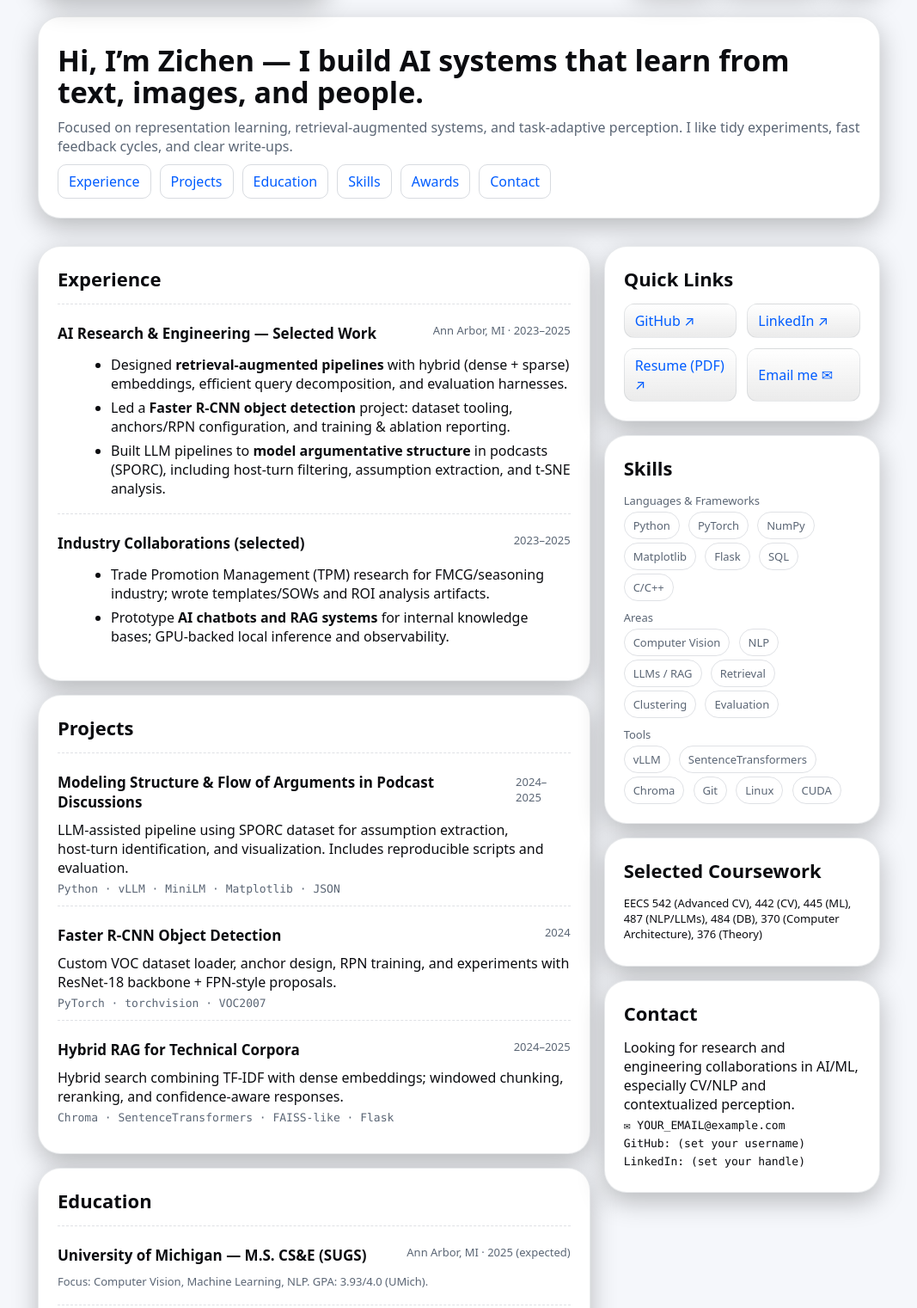
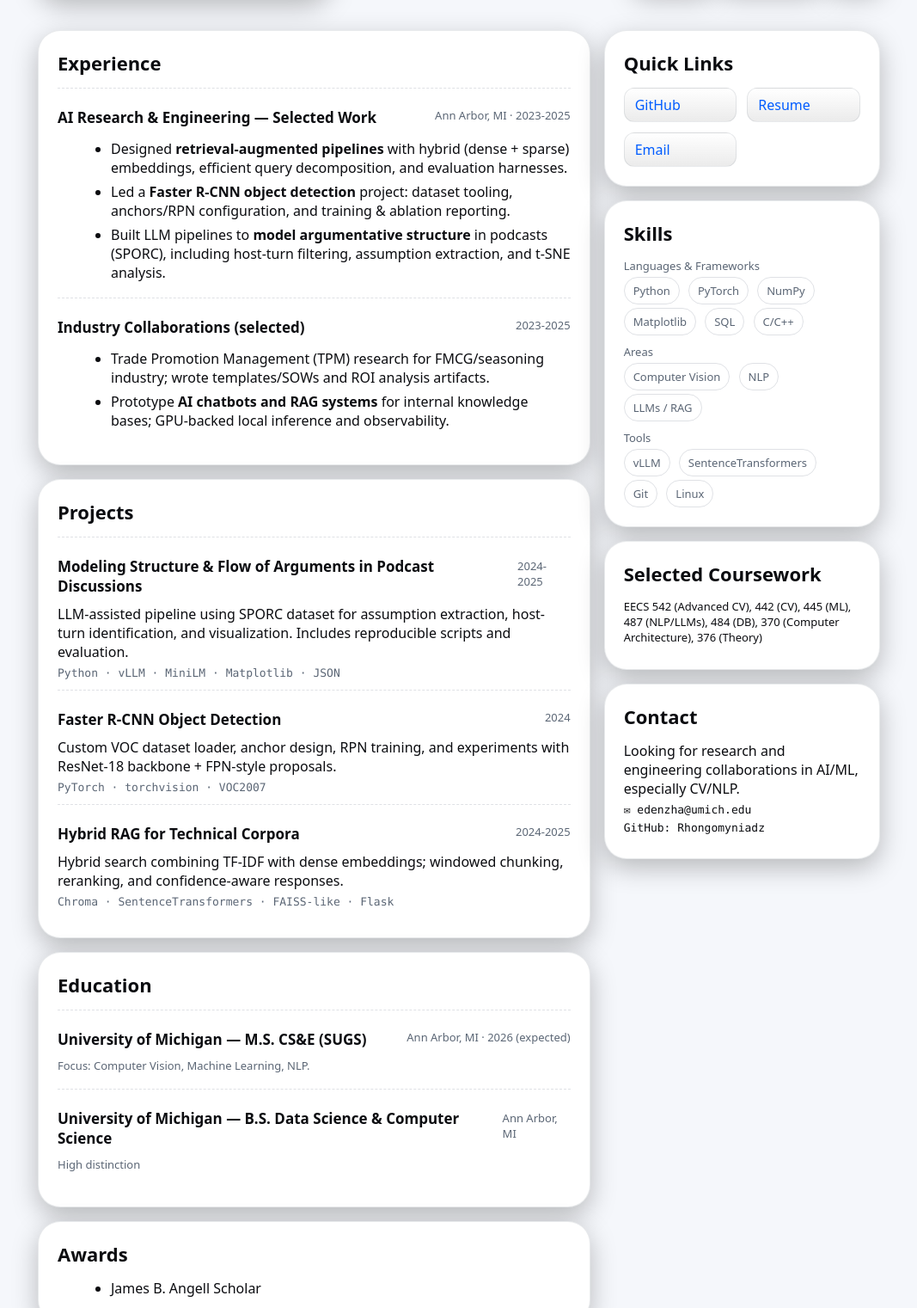
Before and after one commit to Rhongomyniadz/Rhongomyniadz.github.io, a plain HTML site: page index.html in a window 1280 px wide. Shown: the part 99-1620 px from the top of the page at 86% size, without its empty margins (106-1173 px from the left). Drawn offline with Linux system fonts and the light colour scheme.

Commit message:
fill in the information

```diff
--- a/index.html
+++ b/index.html
@@ -96,19 +96,6 @@
       </div>
     </header>
 
-    <div class="card">
-      <h1>Hi, I’m Zichen — I build AI systems that learn from text, images, and people.</h1>
-      <p class="muted">Focused on representation learning, retrieval-augmented systems, and task‑adaptive perception. I like tidy experiments, fast feedback cycles, and clear write‑ups.</p>
-      <nav>
-        <a href="#experience">Experience</a>
-        <a href="#projects">Projects</a>
-        <a href="#education">Education</a>
-        <a href="#skills">Skills</a>
-        <a href="#awards">Awards</a>
-        <a href="#contact">Contact</a>
-      </nav>
-    </div>
-
     <div class="grid">
       <!-- Main column -->
       <main>
@@ -117,22 +104,22 @@
           <div class="item">
             <div class="row">
               <h3>AI Research & Engineering — Selected Work</h3>
-              <span class="muted small">Ann Arbor, MI · 2023–2025</span>
+              <span class="muted small">Ann Arbor, MI · 2023-2025</span>
             </div>
             <ul>
-              <li>Designed <strong>retrieval‑augmented pipelines</strong> with hybrid (dense + sparse) embeddings, efficient query decomposition, and evaluation harnesses.</li>
-              <li>Led a <strong>Faster R‑CNN object detection</strong> project: dataset tooling, anchors/RPN configuration, and training & ablation reporting.</li>
-              <li>Built LLM pipelines to <strong>model argumentative structure</strong> in podcasts (SPORC), including host‑turn filtering, assumption extraction, and t‑SNE analysis.</li>
+              <li>Designed <strong>retrieval-augmented pipelines</strong> with hybrid (dense + sparse) embeddings, efficient query decomposition, and evaluation harnesses.</li>
+              <li>Led a <strong>Faster R-CNN object detection</strong> project: dataset tooling, anchors/RPN configuration, and training & ablation reporting.</li>
+              <li>Built LLM pipelines to <strong>model argumentative structure</strong> in podcasts (SPORC), including host-turn filtering, assumption extraction, and t-SNE analysis.</li>
             </ul>
           </div>
           <div class="item">
             <div class="row">
               <h3>Industry Collaborations (selected)</h3>
-              <span class="muted small">2023–2025</span>
+              <span class="muted small">2023-2025</span>
             </div>
             <ul>
               <li>Trade Promotion Management (TPM) research for FMCG/seasoning industry; wrote templates/SOWs and ROI analysis artifacts.</li>
-              <li>Prototype <strong>AI chatbots and RAG systems</strong> for internal knowledge bases; GPU‑backed local inference and observability.</li>
+              <li>Prototype <strong>AI chatbots and RAG systems</strong> for internal knowledge bases; GPU-backed local inference and observability.</li>
             </ul>
           </div>
         </section>
@@ -142,26 +129,26 @@
           <div class="item">
             <div class="row">
               <h3>Modeling Structure & Flow of Arguments in Podcast Discussions</h3>
-              <span class="muted small">2024–2025</span>
+              <span class="muted small">2024-2025</span>
             </div>
-            <p>LLM‑assisted pipeline using SPORC dataset for assumption extraction, host‑turn identification, and visualization. Includes reproducible scripts and evaluation.</p>
+            <p>LLM-assisted pipeline using SPORC dataset for assumption extraction, host-turn identification, and visualization. Includes reproducible scripts and evaluation.</p>
             <div class="muted small mono">Python · vLLM · MiniLM · Matplotlib · JSON</div>
           </div>
           <div class="item">
             <div class="row">
-              <h3>Faster R‑CNN Object Detection</h3>
+              <h3>Faster R-CNN Object Detection</h3>
               <span class="muted small">2024</span>
             </div>
-            <p>Custom VOC dataset loader, anchor design, RPN training, and experiments with ResNet‑18 backbone + FPN‑style proposals.</p>
+            <p>Custom VOC dataset loader, anchor design, RPN training, and experiments with ResNet-18 backbone + FPN-style proposals.</p>
             <div class="muted small mono">PyTorch · torchvision · VOC2007</div>
           </div>
           <div class="item">
             <div class="row">
               <h3>Hybrid RAG for Technical Corpora</h3>
-              <span class="muted small">2024–2025</span>
+              <span class="muted small">2024-2025</span>
             </div>
-            <p>Hybrid search combining TF‑IDF with dense embeddings; windowed chunking, reranking, and confidence‑aware responses.</p>
-            <div class="muted small mono">Chroma · SentenceTransformers · FAISS‑like · Flask</div>
+            <p>Hybrid search combining TF-IDF with dense embeddings; windowed chunking, reranking, and confidence-aware responses.</p>
+            <div class="muted small mono">Chroma · SentenceTransformers · FAISS-like · Flask</div>
           </div>
         </section>
 
@@ -170,24 +157,23 @@
           <div class="item">
             <div class="row">
               <h3>University of Michigan — M.S. CS&E (SUGS)</h3>
-              <span class="muted small">Ann Arbor, MI · 2025 (expected)</span>
+              <span class="muted small">Ann Arbor, MI · 2026 (expected)</span>
             </div>
-            <p class="muted small">Focus: Computer Vision, Machine Learning, NLP. GPA: 3.93/4.0 (UMich).</p>
+            <p class="muted small">Focus: Computer Vision, Machine Learning, NLP.</p>
           </div>
           <div class="item">
             <div class="row">
               <h3>University of Michigan — B.S. Data Science & Computer Science</h3>
               <span class="muted small">Ann Arbor, MI</span>
             </div>
-            <p class="muted small">Transferred from UCSB (Statistics & Data Science).</p>
+            <p class="muted small">High distinction</p>
           </div>
         </section>
 
         <section id="awards" class="card">
-          <h2>Awards & Mentions</h2>
+          <h2>Awards</h2>
           <ul>
-            <li>Academic honors and competitive coursework in CV/ML/NLP (EECS 442/445/487/542/484/370/376).</li>
-            <li>Leadership roles in multi‑member research/engineering projects.</li>
+            <li>James B. Angell Scholar</li>
           </ul>
         </section>
       </main>
@@ -197,10 +183,9 @@
         <section class="card">
           <h2>Quick Links</h2>
           <div class="two-col">
-            <a class="pill" href="https://github.com/YOUR_GITHUB_USERNAME" target="_blank" rel="noreferrer">GitHub ↗</a>
-            <a class="pill" href="https://www.linkedin.com/in/YOUR_LINKEDIN/" target="_blank" rel="noreferrer">LinkedIn ↗</a>
-            <a class="pill" href="resume.pdf" target="_blank" rel="noreferrer">Resume (PDF) ↗</a>
-            <a class="pill" href="mailto:YOUR_EMAIL@example.com">Email me ✉</a>
+            <a class="pill" href="https://github.com/Rhongomyniadz" target="_blank" rel="noreferrer">GitHub</a>
+            <a class="pill" href="resume.pdf" target="_blank" rel="noreferrer">Resume</a>
+            <a class="pill" href="mailto:edenzha@umich.edu.com">Email</a>
           </div>
         </section>
 
@@ -213,7 +198,6 @@
               <span class="tag">PyTorch</span>
               <span class="tag">NumPy</span>
               <span class="tag">Matplotlib</span>
-              <span class="tag">Flask</span>
               <span class="tag">SQL</span>
               <span class="tag">C/C++</span>
             </div>
@@ -222,18 +206,13 @@
               <span class="tag">Computer Vision</span>
               <span class="tag">NLP</span>
               <span class="tag">LLMs / RAG</span>
-              <span class="tag">Retrieval</span>
-              <span class="tag">Clustering</span>
-              <span class="tag">Evaluation</span>
             </div>
             <div class="muted small" style="margin-top:10px">Tools</div>
             <div>
               <span class="tag">vLLM</span>
               <span class="tag">SentenceTransformers</span>
-              <span class="tag">Chroma</span>
               <span class="tag">Git</span>
               <span class="tag">Linux</span>
-              <span class="tag">CUDA</span>
             </div>
           </div>
         </section>
@@ -245,10 +224,9 @@
 
         <section id="contact" class="card">
           <h2>Contact</h2>
-          <p>Looking for research and engineering collaborations in AI/ML, especially CV/NLP and contextualized perception.</p>
-          <p class="mono small">✉ YOUR_EMAIL@example.com</p>
-          <p class="mono small">GitHub: <span class="mono small">(set your username)</span></p>
-          <p class="mono small">LinkedIn: <span class="mono small">(set your handle)</span></p>
+          <p>Looking for research and engineering collaborations in AI/ML, especially CV/NLP.</p>
+          <p class="mono small">✉ edenzha@umich.edu</p>
+          <p class="mono small">GitHub: <span class="mono small">Rhongomyniadz</span></p>
         </section>
 
       </aside>
```
